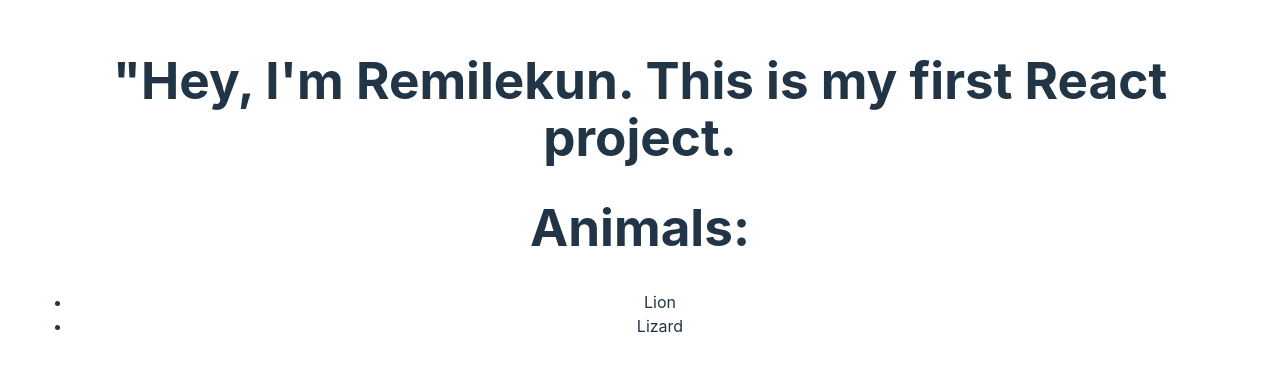
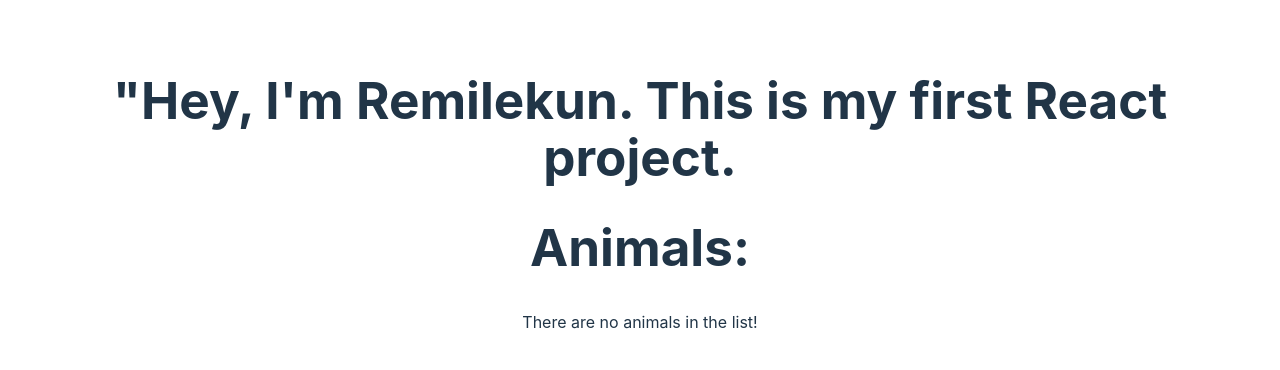
Before and after one commit to RemmySpicy/my-first-react-app, a React (Vite) app: page / in a window 1280 px wide. Shown: the part 214-584 px from the top of the page. Built offline with nearby package versions, Linux system fonts and the light colour scheme.

Commit message:
Add using if conditions

```diff
--- a/src/Animals.jsx
+++ b/src/Animals.jsx
@@ -76,18 +76,48 @@
 
 
 // Using the && operator
+// function List(props) {
+//     return (
+//       <ul>
+//         {props.animals.map((animal) => {
+//           return animal.startsWith("L") && <li key={animal}>{animal}</li>;
+//         })}
+//       </ul>
+//     );
+//   }
+
+//   function App() {
+//     const animals = ["Lion", "Cow", "Snake", "Lizard"];
+
+//     return (
+//       <div>
+//         <h1>Animals: </h1>
+//         <List animals={animals} />
+//       </div>
+//     );
+//   }
+
+// Using If conditons
 function List(props) {
+    if (!props.animals) {
+      return <div>Loading...</div>;
+    }
+
+    if (props.animals.length === 0) {
+      return <div>There are no animals in the list!</div>;
+    }
+
     return (
       <ul>
         {props.animals.map((animal) => {
-          return animal.startsWith("L") && <li key={animal}>{animal}</li>;
+          return <li key={animal}>{animal}</li>;
         })}
       </ul>
     );
   }
 
   function App() {
-    const animals = ["Lion", "Cow", "Snake", "Lizard"];
+    const animals = [];
 
     return (
       <div>
@@ -97,4 +127,4 @@
     );
   }
 
-  export default App;
+export default App;
```
